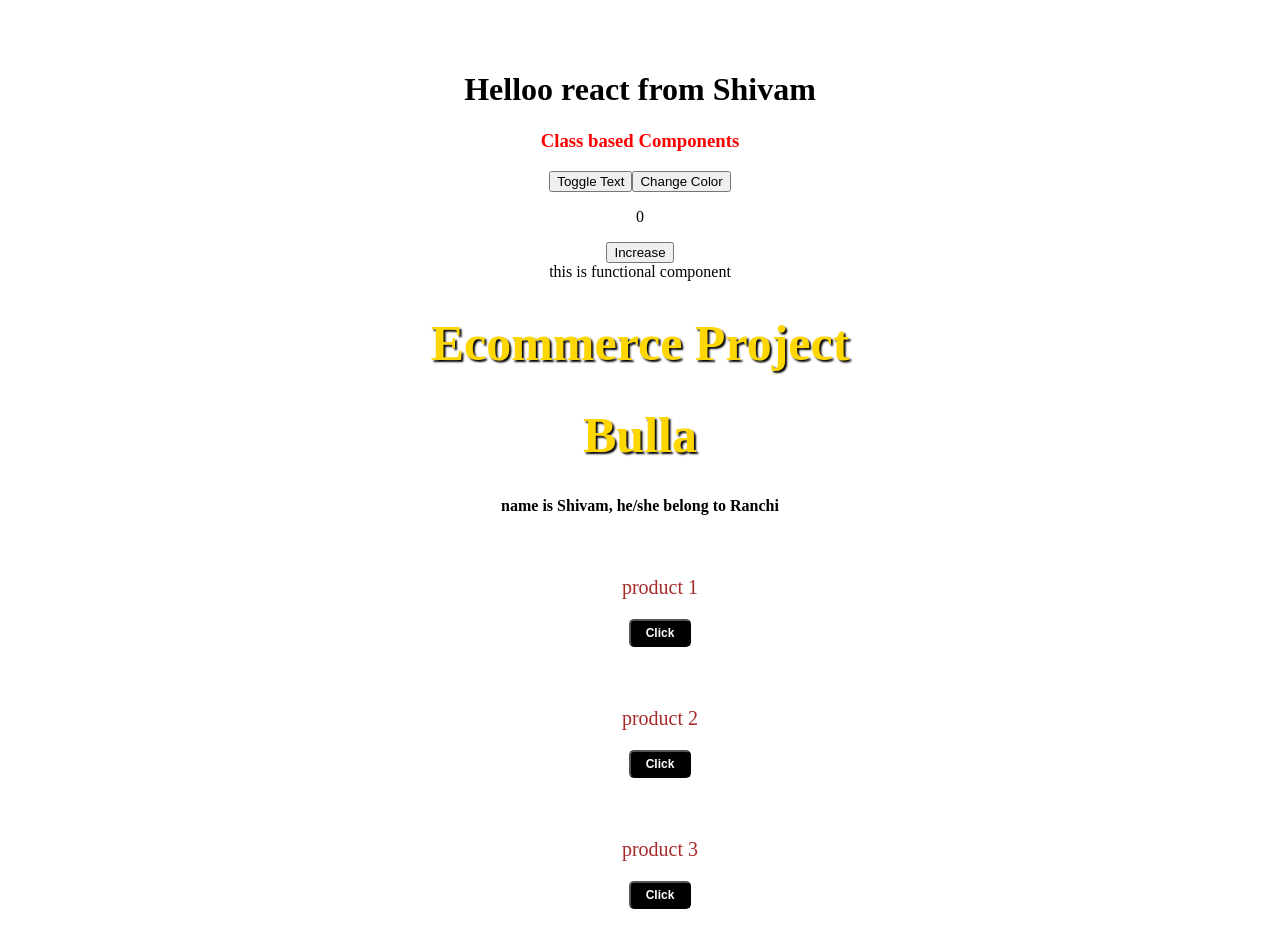
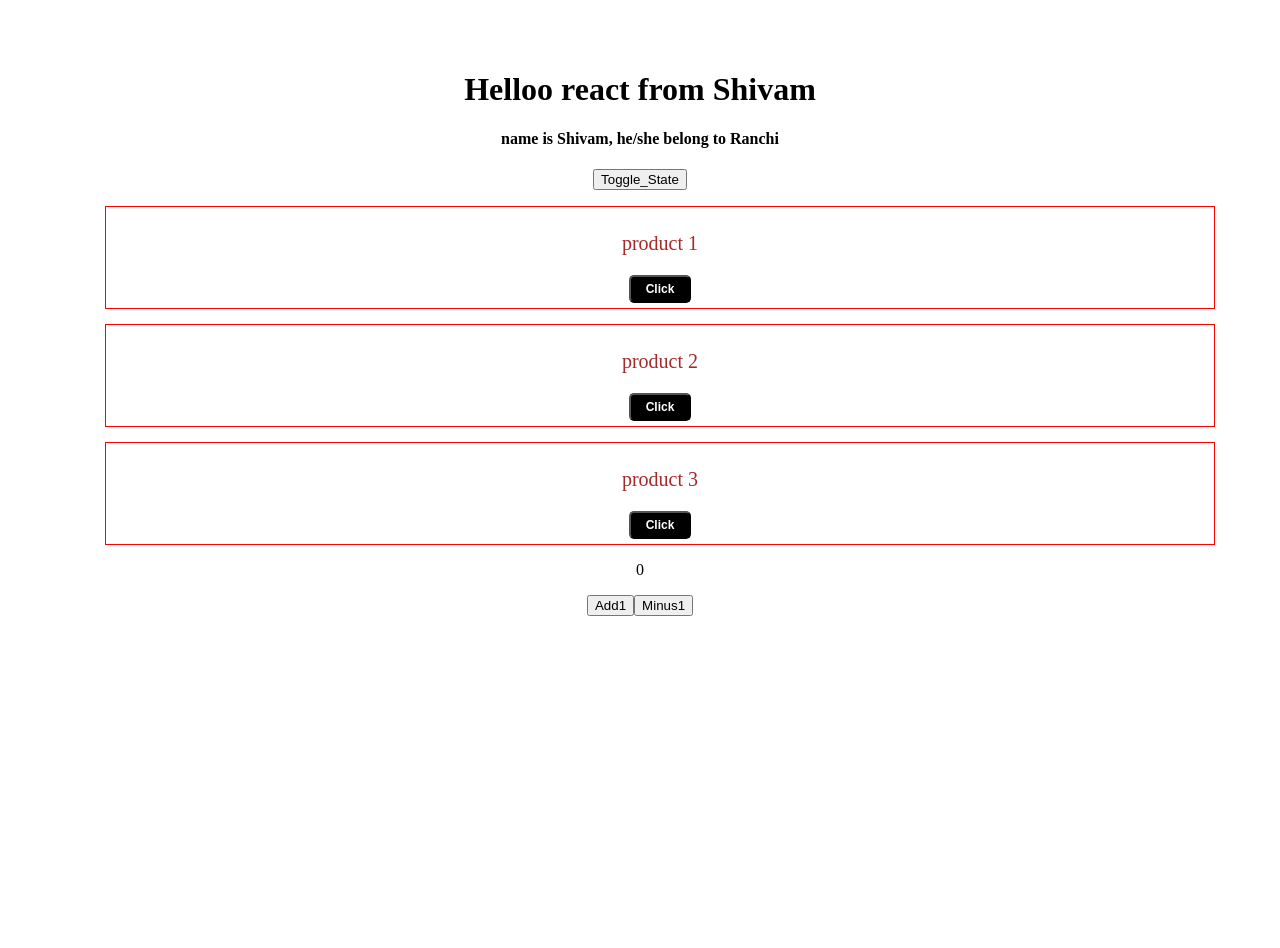
Before and after one commit to Shivvy-The-Coder/RJS_REV, a React (Vite) app in the folder React Rev/Day3/: page / in a window 1280 px wide. Shown: the top 948 px of the page. After the commit the page ends 800 px from the top, so only its background shows below. Built offline with nearby package versions, Linux system fonts and the light colour scheme.

Commit message:
useState hook has been revised

```diff
--- a/React Rev/Day3/src/App.jsx
+++ b/React Rev/Day3/src/App.jsx
@@ -10,8 +10,8 @@ function App() {
   return (
     <>
       <h1>Helloo react from Shivam</h1>
-      <ClassBasedComponent/>
-      <FunctionalComponents/>
+      {/* <ClassBasedComponent/> */}
+      {/* <FunctionalComponents/> */}
       {/* <ClassBasedComponent2/> */}
        <ProductList name="Shivam" city="Ranchi" data={DummyData}/>
     </>
--- a/React Rev/Day3/src/components/Products/Components/Product_iten.jsx
+++ b/React Rev/Day3/src/components/Products/Components/Product_iten.jsx
@@ -8,7 +8,7 @@ function ButtonComponent()
 function ProductIten({singleProductItem})
 {
     return(
-        < div style={{padding:'20px'}}>
+        < div style={{padding:'5px' , border:'1px solid red', margin:'15px'}}>
         <p className={styles.productTitle}>{singleProductItem}</p>
         <ButtonComponent/>
         </div>
--- a/React Rev/Day3/src/components/Products/index.jsx
+++ b/React Rev/Day3/src/components/Products/index.jsx
@@ -1,32 +1,45 @@
+import { useState } from "react";
 import ProductIten from "./Components/Product_iten";
-import "./Components/style.css"
+import "./Components/style.css";
 
 function ProductList ({name, city ,data})
 {
 
-    const flag = true;
+    // const flag = true;
 
-    // writing with the help of a function to reduce the return code complexity
-    function renderTextBlock (flag)
-    {
-       return  flag ? (<h1 className="title">Ecommerce Project</h1> ): (<h1 className="title">Welcome SHivam</h1>);
+
+    const [flag , setflag]= useState(false)
+    const [count, setcount] = useState(0);
+    function handleToggleText(){
+        setflag(!flag)
     }
 
-    const val = flag?(<h1 className="title">Bulla</h1> ): (<h1 className="title">Welcome SHivam</h1>);
+    function Add1()
+        {
+            setcount(count+1);
+        }
+    function Minus1()
+        {
+            if(count>0)
+            setcount(count-1);
+        }
+    return(
 
-    return(
-        <>
+            <>
 
-            {renderTextBlock(flag)}
-            {val}
-            {/* we will be using mapmethod to  */}
             <h4>name is {name}, he/she belong to {city}</h4>
+            {flag?<p>Hello</p>:""}
+            <button onClick={handleToggleText}>Toggle_State</button>
             <ul>
                 {
                   data.map((item, index)=>(
                     <ProductIten singleProductItem={item}  key={index} />
                   ))}
             </ul>
+
+            <p>{count}</p>
+            <button onClick={Add1}> Add1</button>
+            <button onClick={Minus1}> Minus1</button>
         </>
     )
 }
```
